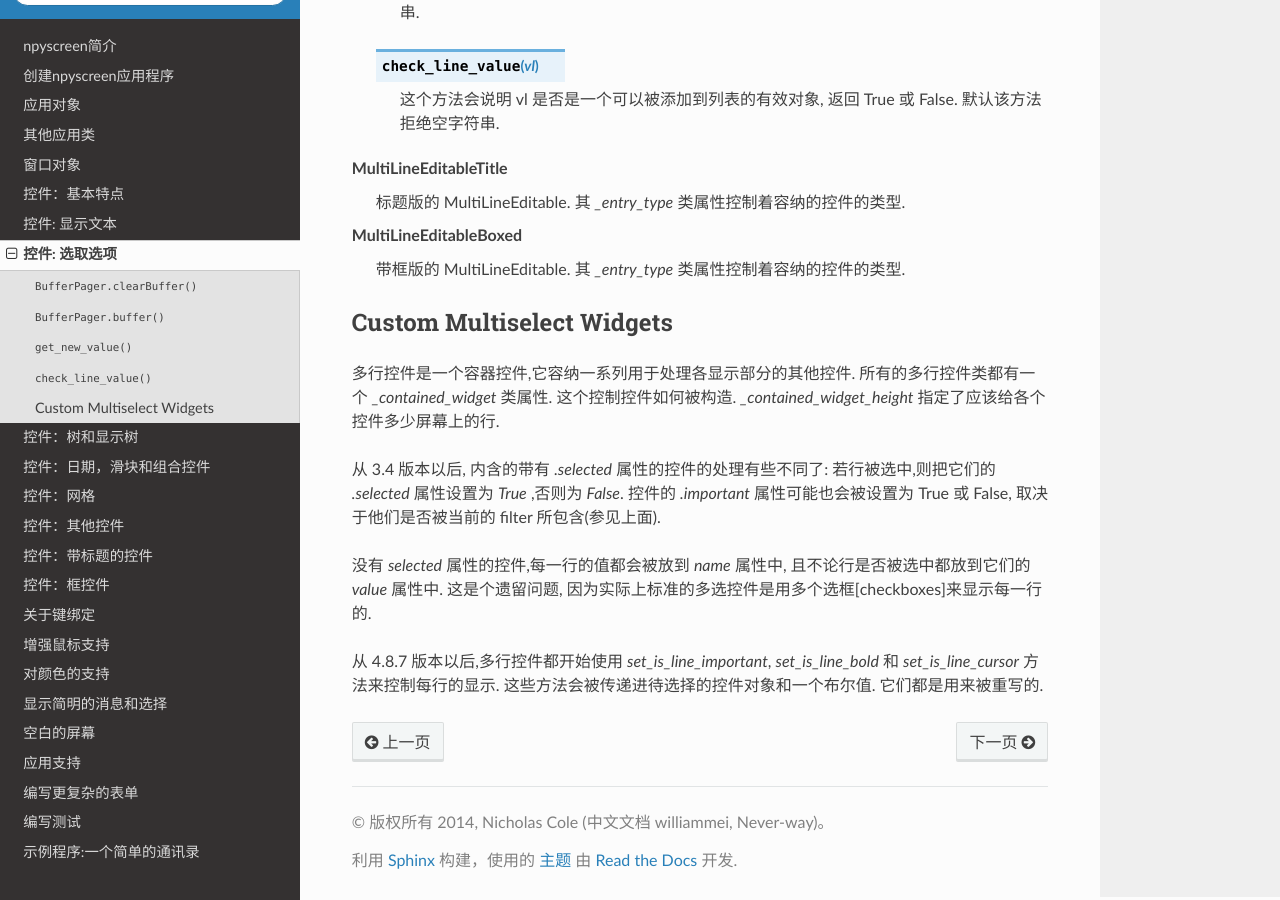
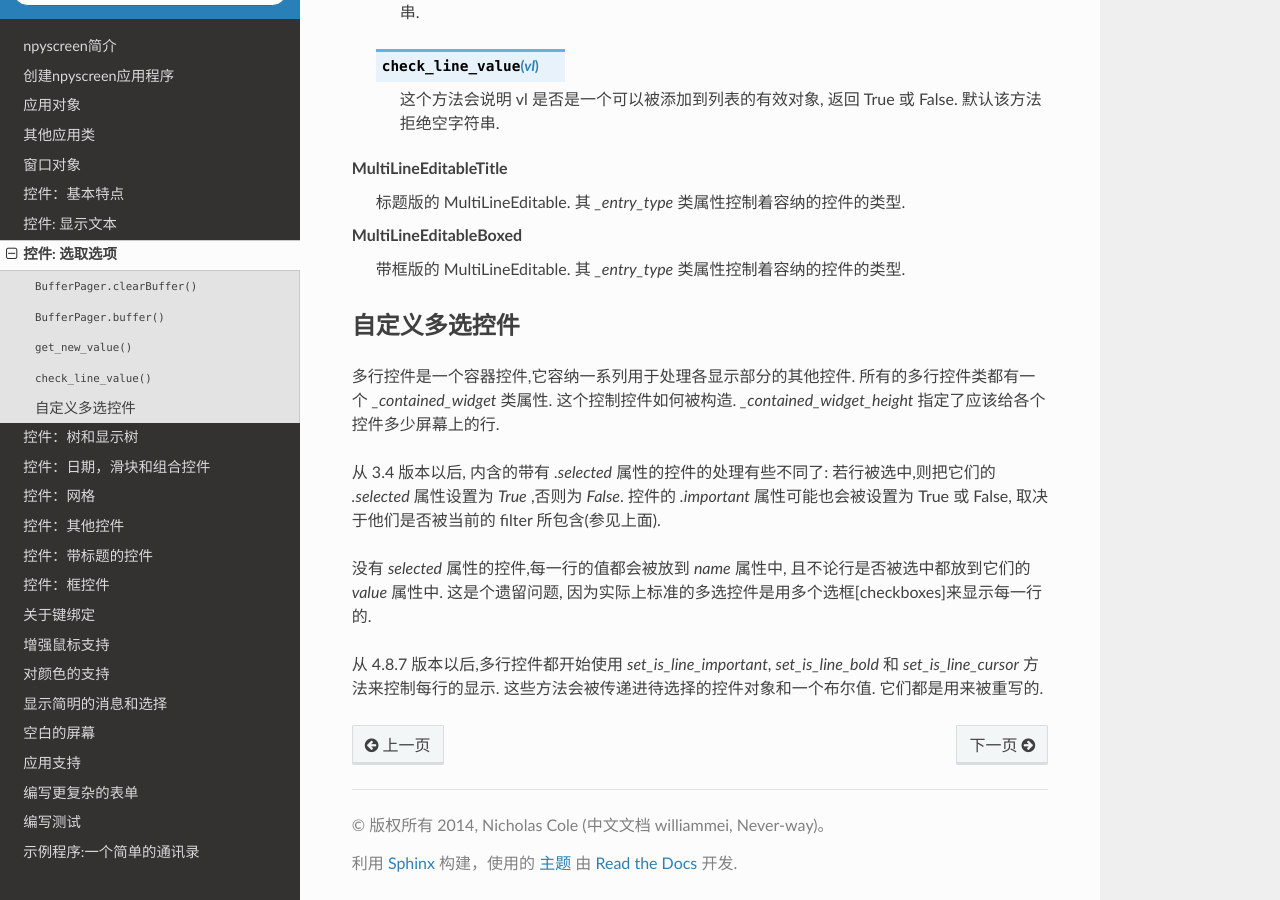
Before and after one commit to will-mei/npyscreen_doc_zh, a Sphinx documentation site: the page built from docs/source/widgets-multiline.rst, in a window 1280 px wide and 900 px high, scrolled down 1840 px. Built offline with Sphinx 7.4.7 and the Read the Docs theme 2.0.0, drawn with Linux system fonts in a browser that asks for light colours.

Commit message:
update title

```diff
--- a/docs/source/widgets-multiline.rst
+++ b/docs/source/widgets-multiline.rst
@@ -67,7 +67,7 @@ MultiLineEditableBoxed
     带框版的 MultiLineEditable. 其 *_entry_type* 类属性控制着容纳的控件的类型.
 
 
-Custom Multiselect Widgets
+自定义多选控件
 ++++++++++++++++++++++++++
 
 多行控件是一个容器控件,它容纳一系列用于处理各显示部分的其他控件. 所有的多行控件类都有一个 `_contained_widget` 类属性. 这个控制控件如何被构造. `_contained_widget_height` 指定了应该给各个控件多少屏幕上的行.
```
